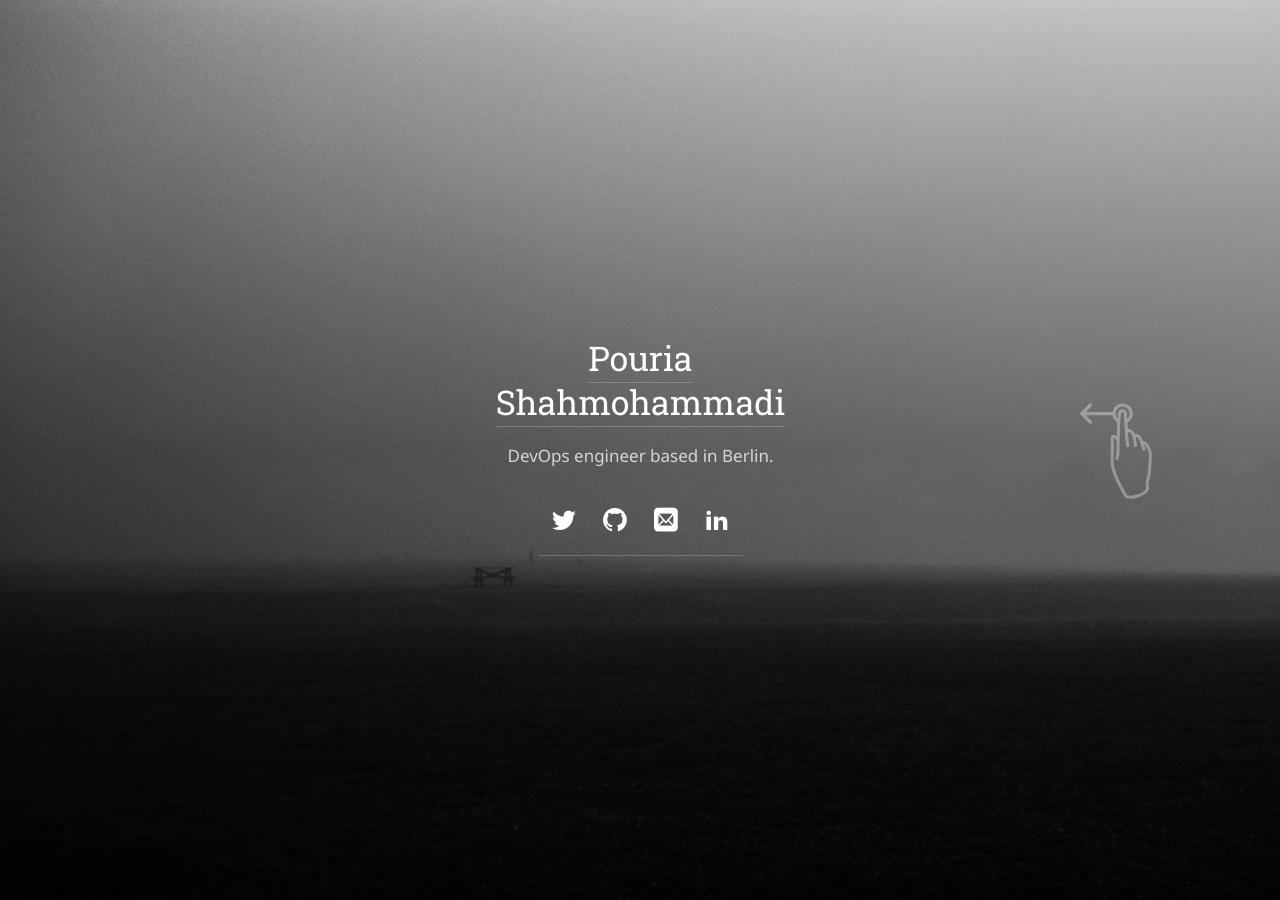
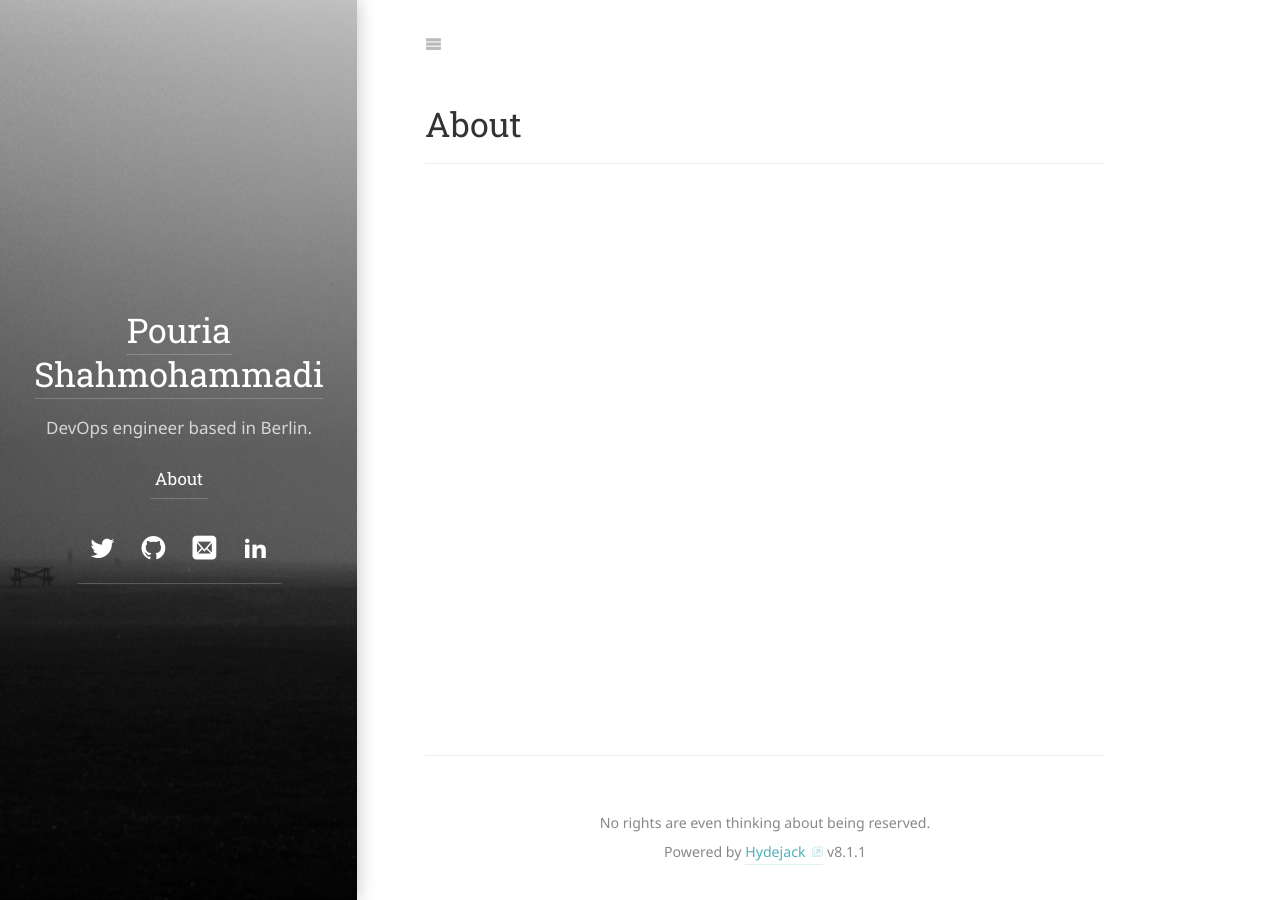
Before and after one commit to mstiesto/pouria.sh, a Jekyll site: the page built from about.md, in a window 1280 px wide. Built offline with Jekyll 4.4.1, drawn with Linux system fonts in a browser that asks for light colours; some web fonts are replaced; our own code applies the rules of GitHub Pages for plain Markdown files.

```diff
--- a/about.md
+++ b/about.md
@@ -1,7 +1,6 @@
 ---
-layout: about
-title: About
-description: >
-  About Me
-cover: true
+menu: true
+order: 4
 ---
+
+# About
```
